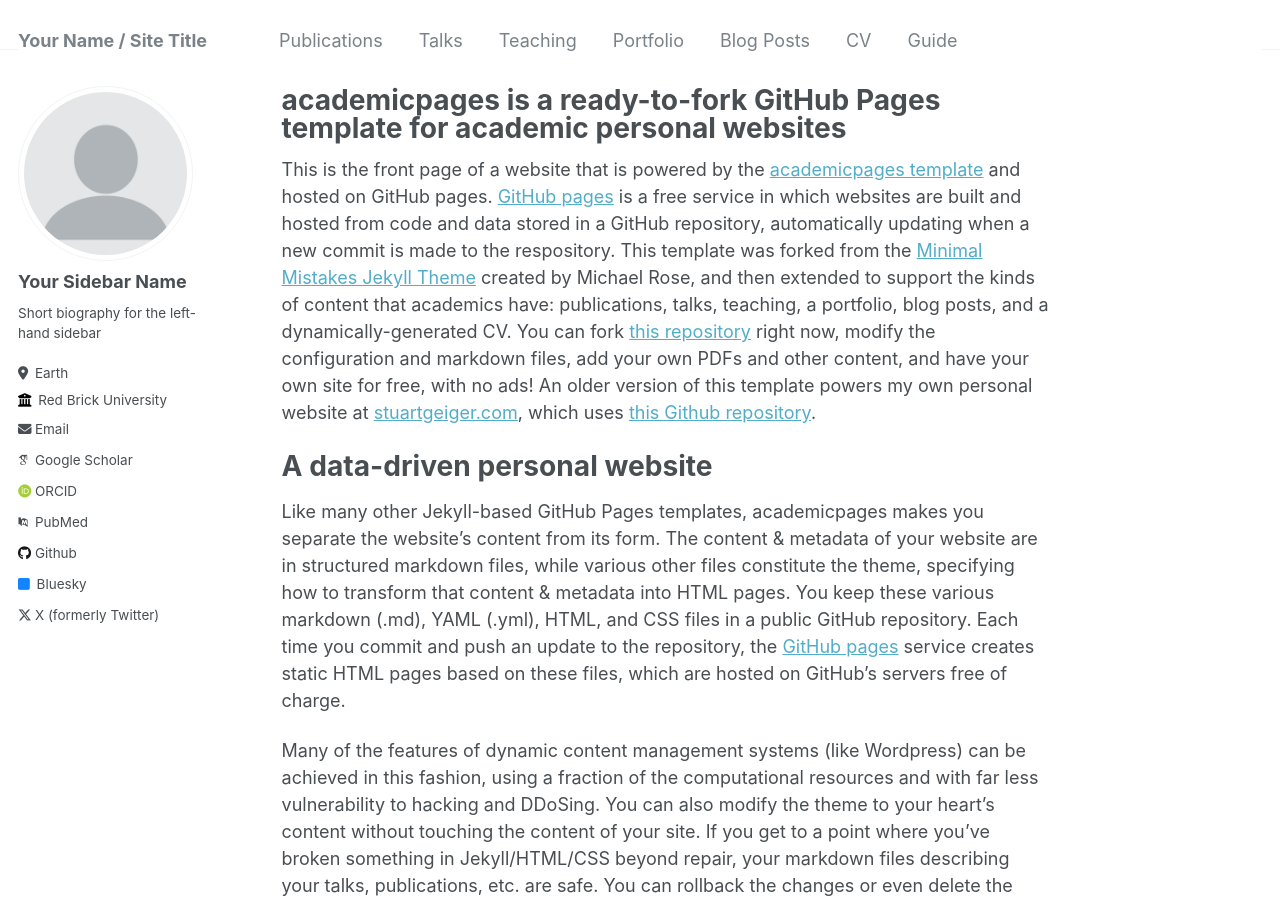
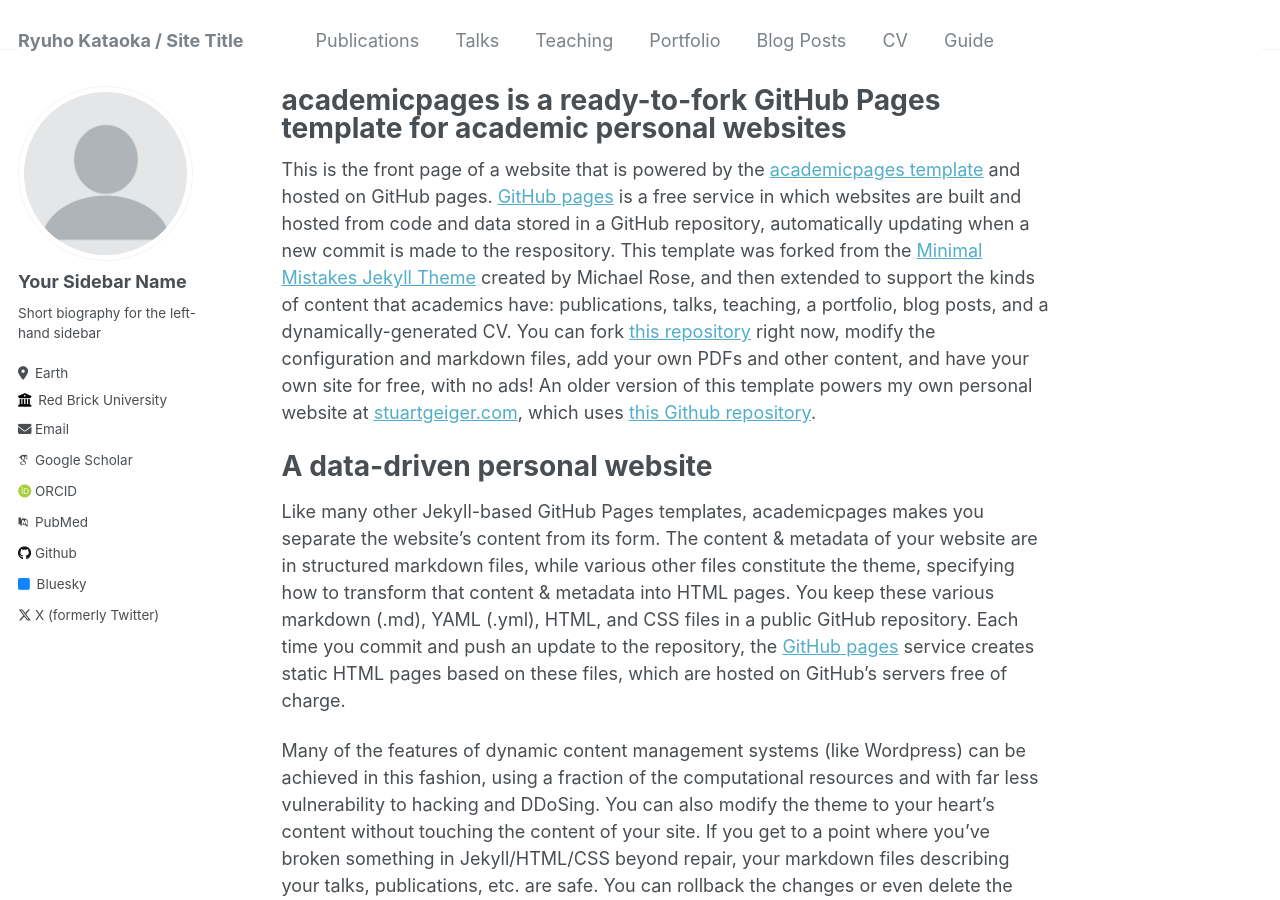
Before and after one commit to ryuhokataoka/ryuhokataoka.github.io, a Jekyll site: the page built from _pages/about.md, in a window 1280 px wide and 900 px high. Built offline with Jekyll 4.4.1, drawn with Linux system fonts in a browser that asks for light colours; some web fonts are replaced.

Commit message:
Update _config.yml

```diff
--- a/_config.yml
+++ b/_config.yml
@@ -8,7 +8,7 @@
 
 # Basic Site Settings
 locale                   : "en-US"
-title                    : "Your Name / Site Title"
+title                    : "Ryuho Kataoka / Site Title"
 title_separator          : "-"
 name                     : &name "Your Name"
 description              : &description "personal description"
```
